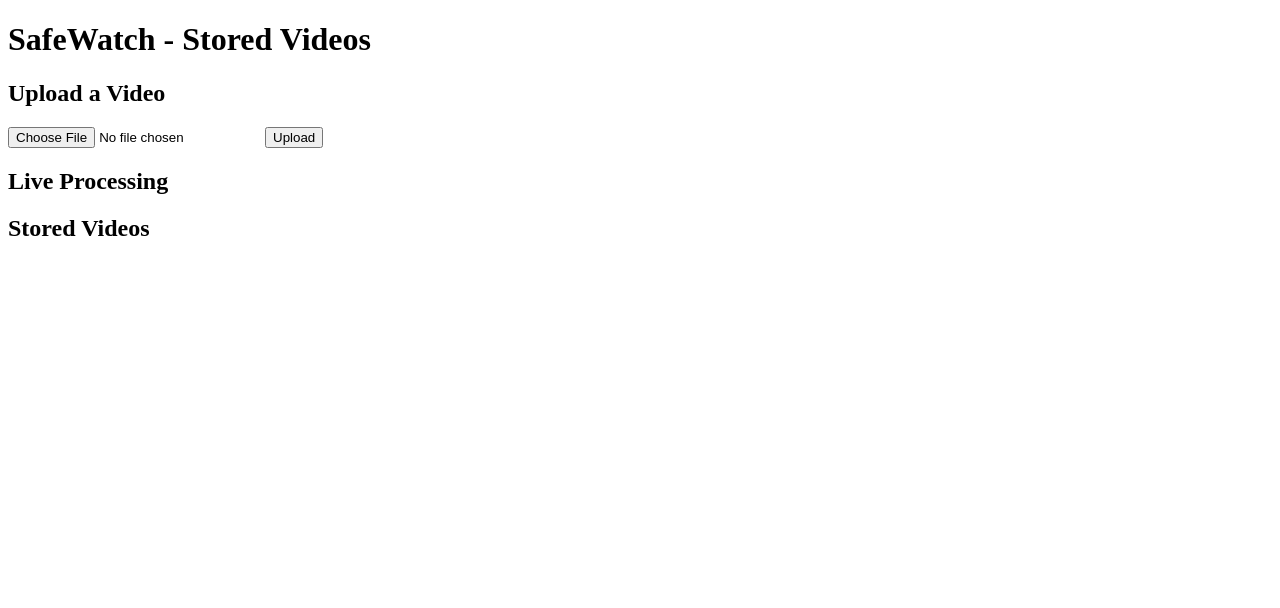
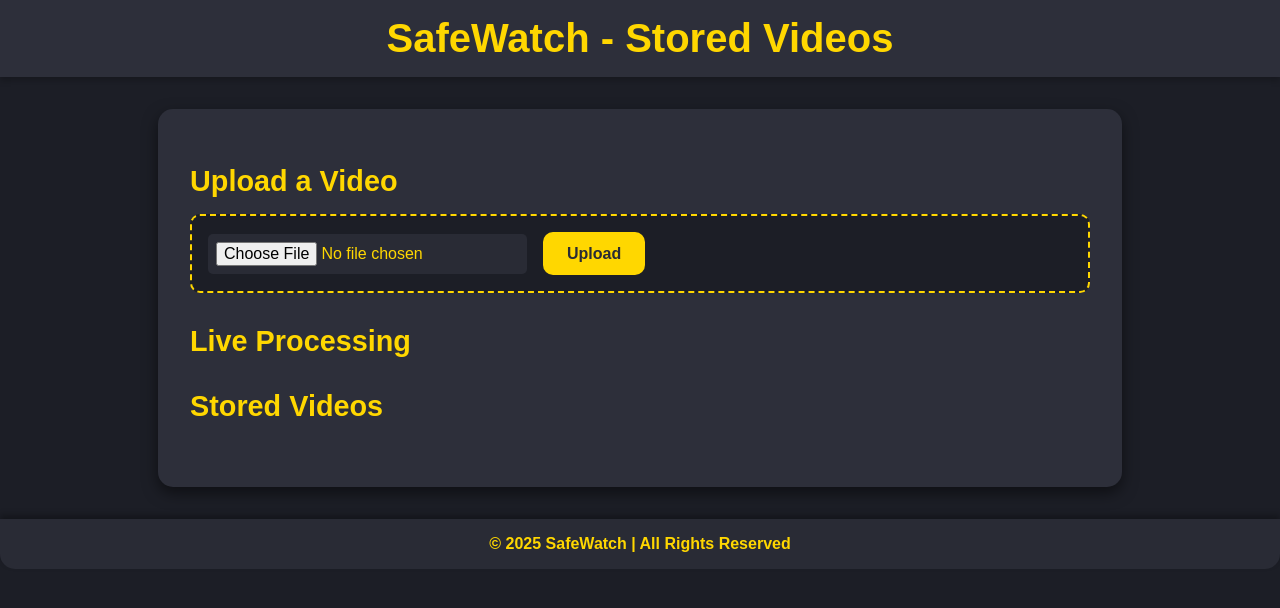
Before and after one commit to agegnew/safewatch, a Flask app: page /stored_videos in a window 1280 px wide. Shown: the top 608 px of the page. Run offline with Flask 3, Linux system fonts and the light colour scheme.

Commit message:
the css for it is working

```diff
--- a/server/templates/stored_videos.html
+++ b/server/templates/stored_videos.html
@@ -5,7 +5,149 @@
     <meta name="viewport" content="width=device-width, initial-scale=1.0">
     <title>SafeWatch - Stored Videos</title>
     <style>
-        /* Add your custom styles here */
+        body {
+            font-family: 'Arial', sans-serif;
+            margin: 0;
+            padding: 0;
+            background-color: #1C1E26;
+            color: #E8E8E8;
+        }
+
+        header {
+            background: #2D2F3A;
+            color: #FFD700;
+            text-align: center;
+            padding: 1rem 0;
+            box-shadow: 0 4px 6px rgba(0, 0, 0, 0.2);
+        }
+
+        header h1 {
+            margin: 0;
+            font-size: 2.5rem;
+            font-weight: bold;
+        }
+
+        main {
+            max-width: 900px;
+            margin: 2rem auto;
+            padding: 2rem;
+            background: #2D2F3A;
+            border-radius: 15px;
+            box-shadow: 0 6px 15px rgba(0, 0, 0, 0.5);
+        }
+
+        section {
+            margin-bottom: 2rem;
+        }
+
+        h2 {
+            font-size: 1.8rem;
+            color: #FFD700;
+            margin-bottom: 1rem;
+        }
+
+        form {
+            display: flex;
+            align-items: center;
+            gap: 1rem;
+            padding: 1rem;
+            border: 2px dashed #FFD700;
+            border-radius: 10px;
+            background: #1C1E26;
+        }
+
+        input[type="file"] {
+            padding: 0.5rem;
+            border: none;
+            color: #FFD700;
+            background: #292B35;
+            border-radius: 5px;
+            font-size: 1rem;
+            cursor: pointer;
+        }
+
+        button {
+            background: #FFD700;
+            color: #292B35;
+            border: none;
+            padding: 0.8rem 1.5rem;
+            font-size: 1rem;
+            cursor: pointer;
+            border-radius: 10px;
+            font-weight: bold;
+            transition: transform 0.3s ease, background 0.3s ease;
+        }
+
+        button:hover {
+            background: #E5C700;
+            transform: translateY(-2px);
+        }
+
+        #video-player img {
+            border: 1px solid #E8E8E8;
+            border-radius: 10px;
+            max-width: 100%;
+            display: block;
+            margin: 1rem auto;
+        }
+
+        ul#video-list {
+            list-style: none;
+            padding: 0;
+            margin: 0;
+        }
+
+        ul#video-list li {
+            display: flex;
+            justify-content: space-between;
+            align-items: center;
+            background: #1C1E26;
+            margin-bottom: 1rem;
+            padding: 1rem;
+            border: 1px solid #FFD700;
+            border-radius: 10px;
+            transition: transform 0.2s ease, box-shadow 0.3s ease;
+        }
+
+        ul#video-list li:hover {
+            transform: scale(1.02);
+            box-shadow: 0 4px 10px rgba(255, 215, 0, 0.5);
+        }
+
+        ul#video-list a {
+            text-decoration: none;
+            font-weight: bold;
+            font-size: 1.1rem;
+            color: #FFD700;
+        }
+
+        ul#video-list .status {
+            padding: 0.5rem 1rem;
+            border-radius: 8px;
+            font-weight: bold;
+            font-size: 1rem;
+        }
+
+        ul#video-list .detected {
+            background: #8B0000;
+            color: #FFD700;
+        }
+
+        ul#video-list .undetected {
+            background: #292B35;
+            color: #FFD700;
+        }
+
+        footer {
+            text-align: center;
+            background: #292B35;
+            color: #FFD700;
+            padding: 1rem;
+            border-radius: 0 0 15px 15px;
+            font-size: 1rem;
+            font-weight: bold;
+            box-shadow: 0 -4px 6px rgba(0, 0, 0, 0.3);
+        }
     </style>
 </head>
 <body>
@@ -23,8 +165,8 @@
         <section>
             <h2>Live Processing</h2>
             <div id="video-player" style="display: none;">
-                <h3>Video Processing</h3>
-                <img id="processed-stream" style="width: 100%;" />
+                <h3 style="text-align: center; color: #FFD700;">Video Processing</h3>
+                <img id="processed-stream" />
             </div>
         </section>
         <section>
@@ -32,6 +174,9 @@
             <ul id="video-list"></ul>
         </section>
     </main>
+    <footer>
+        &copy; 2025 SafeWatch | All Rights Reserved
+    </footer>
     <script>
         document.getElementById("upload-form").addEventListener("submit", function (e) {
             e.preventDefault();
@@ -51,7 +196,15 @@
                     processedStream.src = `/process/${data.filename}`;
 
                     const videoList = document.getElementById("video-list");
-                    videoList.innerHTML += `<li><a href="/uploads/${data.filename}" target="_blank">${data.filename}</a></li>`;
+                    const fireDetected = Math.random() > 0.5 ? "detected" : "undetected"; // Random example
+                    const statusText = fireDetected === "detected" ? "Fire Detected" : "No Fire";
+
+                    videoList.innerHTML += `
+                        <li>
+                            <a href="/uploads/${data.filename}" target="_blank">${data.filename}</a>
+                            <span class="status ${fireDetected}">${statusText}</span>
+                        </li>
+                    `;
                 })
                 .catch((error) => console.error("Error:", error));
         });
```
